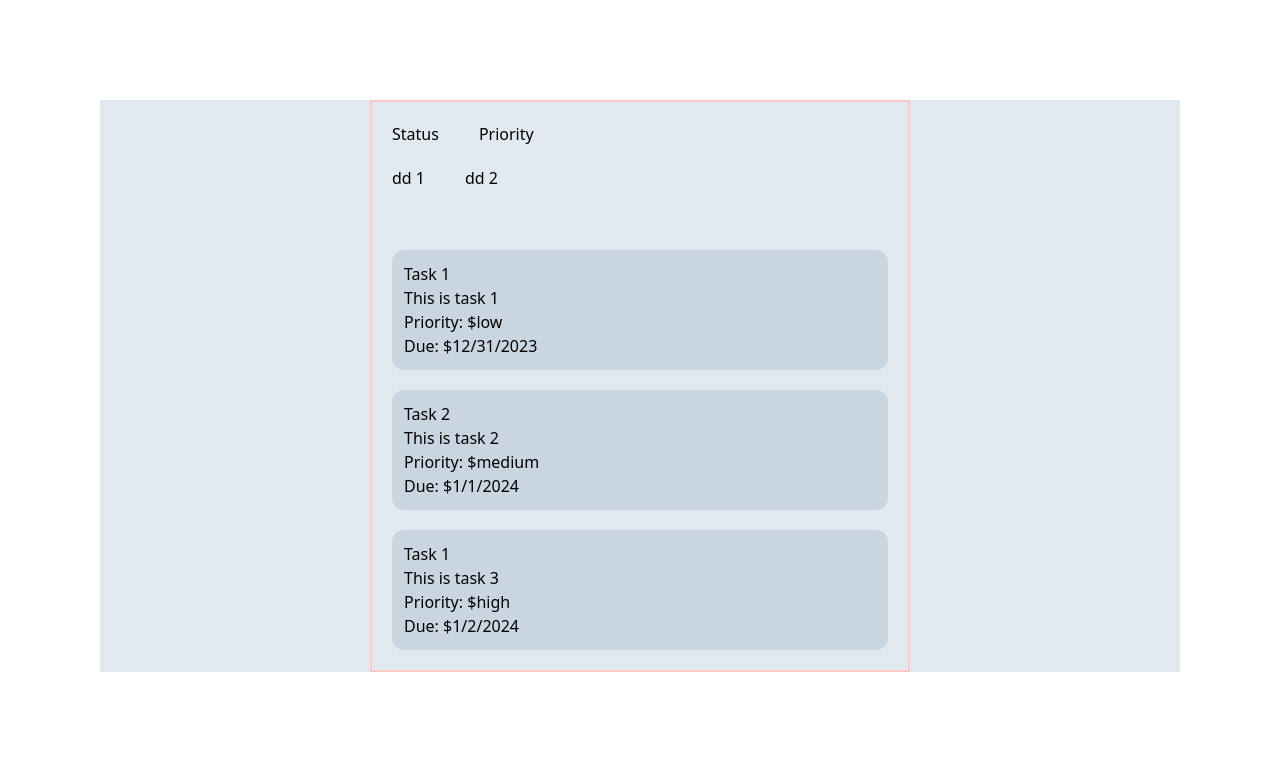
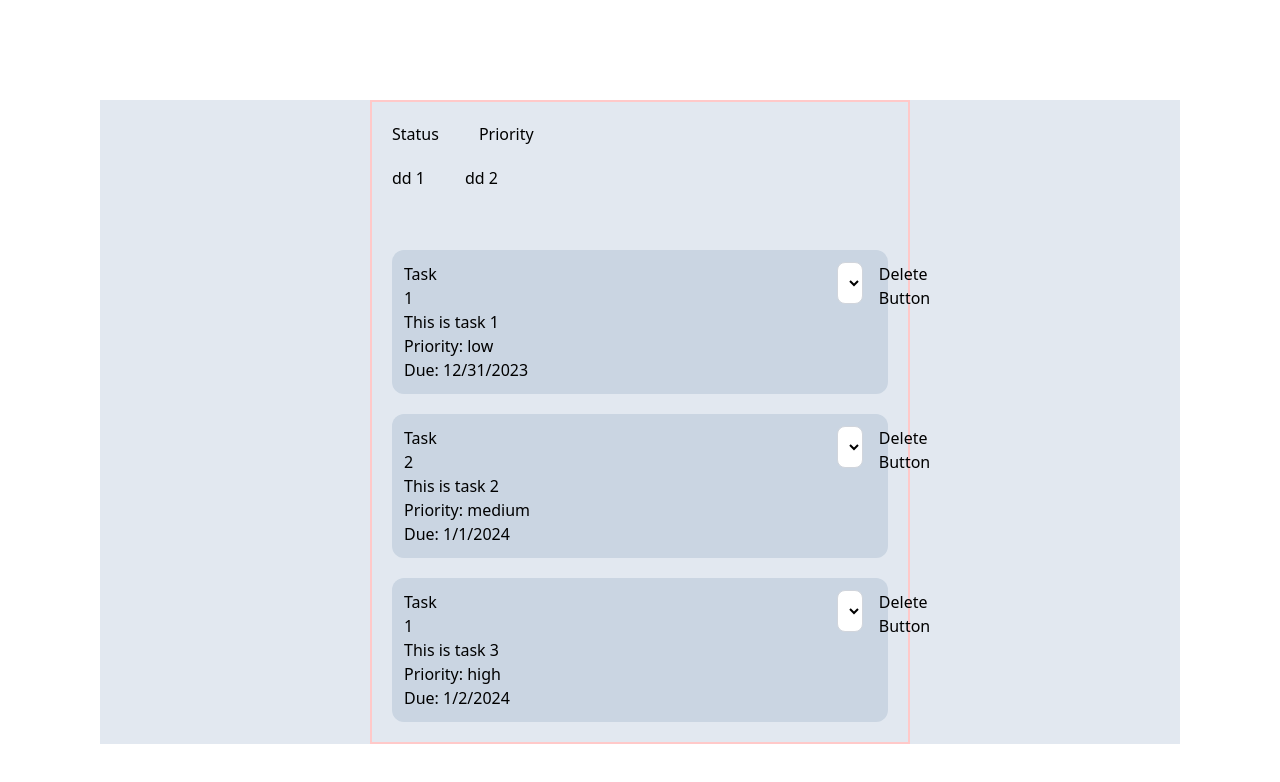
Before and after one commit to rhundal/lab_9_3, a React (Vite) app in the folder task-manager/: page / in a window 1280 px wide. Shown: the top 782 px of the page. Built offline with nearby package versions, Linux system fonts and the light colour scheme.

Commit message:
added dropdown for statues inside task item component

```diff
--- a/task-manager/src/components/TaskItem/TaskItem.tsx
+++ b/task-manager/src/components/TaskItem/TaskItem.tsx
@@ -1,16 +1,43 @@
 import { type TaskItemProps } from "../../types";
-
+import { useState } from "react";
 // Create a TaskItem component that displays individual task information.
 
 export default function TaskItem(props: TaskItemProps) {
+  const [currentStatus, setCurrentStatus] = useState(props.task.status);
+
+  function changeStatusFunction(e: React.ChangeEvent<HTMLSelectElement>) {
+    const newStatus = e.target.value as any;
+    setCurrentStatus(newStatus);
+    props.onStatusChange(props.task.id, newStatus);
+  }
+
   return (
     // <li key={props.task.id}>
     <div className="bg-slate-300 p-3 rounded-xl mt-5">
-      <h1> {props.task.title}</h1>
+      <div className="flex flex-rows">
+        <div className="flex flex-rows justify-start gap-100">
+          <h1> {props.task.title}</h1>
+          <div className="flex flex-rows justify-end gap-4">
+            <div>
+              <select
+                value={currentStatus}
+                onChange={changeStatusFunction}
+                className="w-full rounded-lg border border-gray-300 bg-white px-3 py-2"
+              >
+                <option value="">Select a status</option>
+                <option value="pending">pending</option>
+                <option value="in-progress">in-progress</option>
+                <option value="completed">completed</option>
+              </select>
+            </div>
+            <div> Delete Button</div>
+          </div>
+        </div>
+      </div>
       <p> {props.task.description}</p>
       <div>
-        <h2> Priority: ${props.task.priority}</h2>
-        <h2> Due: ${props.task.dueDate}</h2>
+        <h2> Priority: {props.task.priority}</h2>
+        <h2> Due: {props.task.dueDate}</h2>
       </div>
     </div>
     // </li>
```
